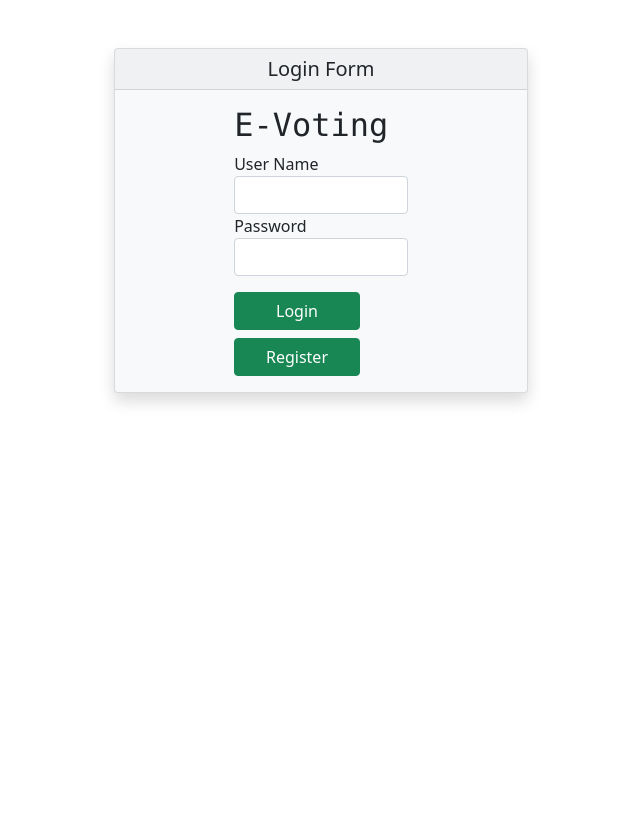
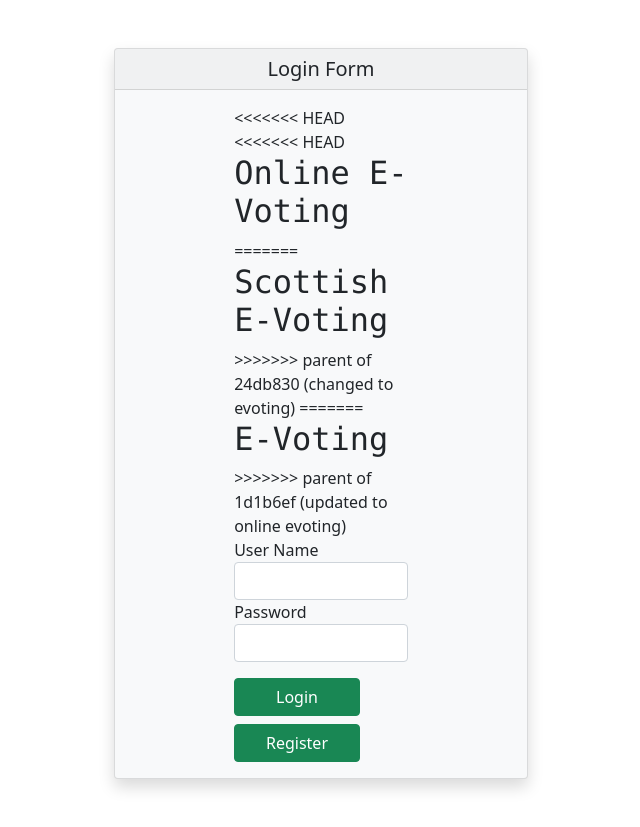
Before and after one commit to sushma0550/e-voting, an Angular app: page /#/ in a window 1280 px wide. Shown: the whole page, without its empty margins (319-959 px from the left). Before the commit the page ends 800 px from the top, so only its background shows below. Built offline with nearby package versions, Linux system fonts and the light colour scheme.

Commit message:
Revert "updated evoting"
This reverts commit 151bf99b3e9ab2d349d0621d1b5e11c16d3dec02.

```diff
--- a/src/app/login-page/login-page.component.html
+++ b/src/app/login-page/login-page.component.html
@@ -6,7 +6,15 @@
       </h5>
       <div class="card-body col-10 col-md-8 col-lg-6 account-wall " >
         <form [formGroup]= "loginForm" class="form-signin" (ngSubmit) = "OnSubmit()">
+<<<<<<< HEAD
+<<<<<<< HEAD
+          <h1 class="font-monospace fs-2">Online E-Voting </h1>
+=======
+          <h1 class="font-monospace fs-2">Scottish E-Voting </h1>
+>>>>>>> parent of 24db830 (changed to evoting)
+=======
           <h1 class="font-monospace fs-2">E-Voting </h1>
+>>>>>>> parent of 1d1b6ef (updated to online evoting)
           <div class="form-group">
             <label>User Name</label>
             <input type="text" class="form-control"
```
